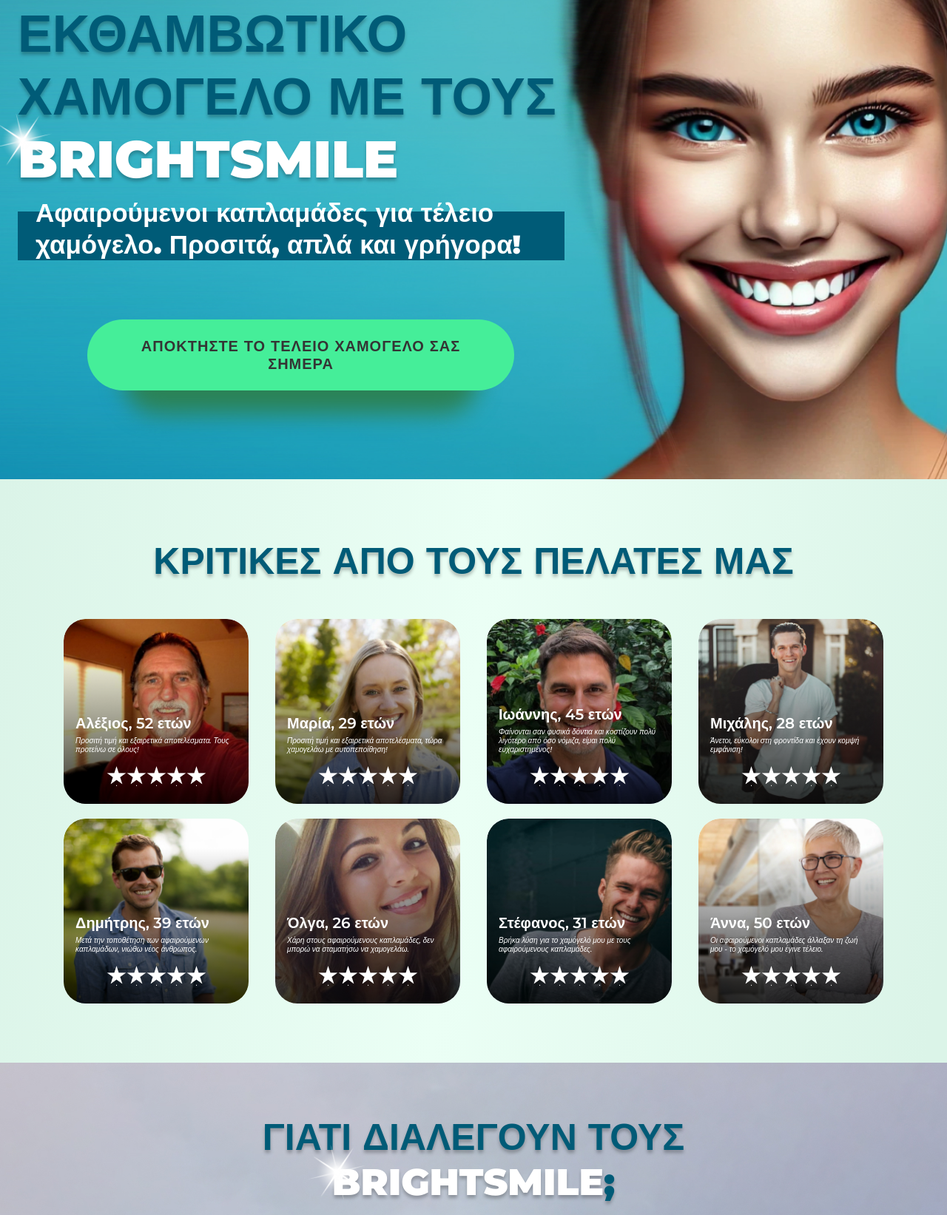
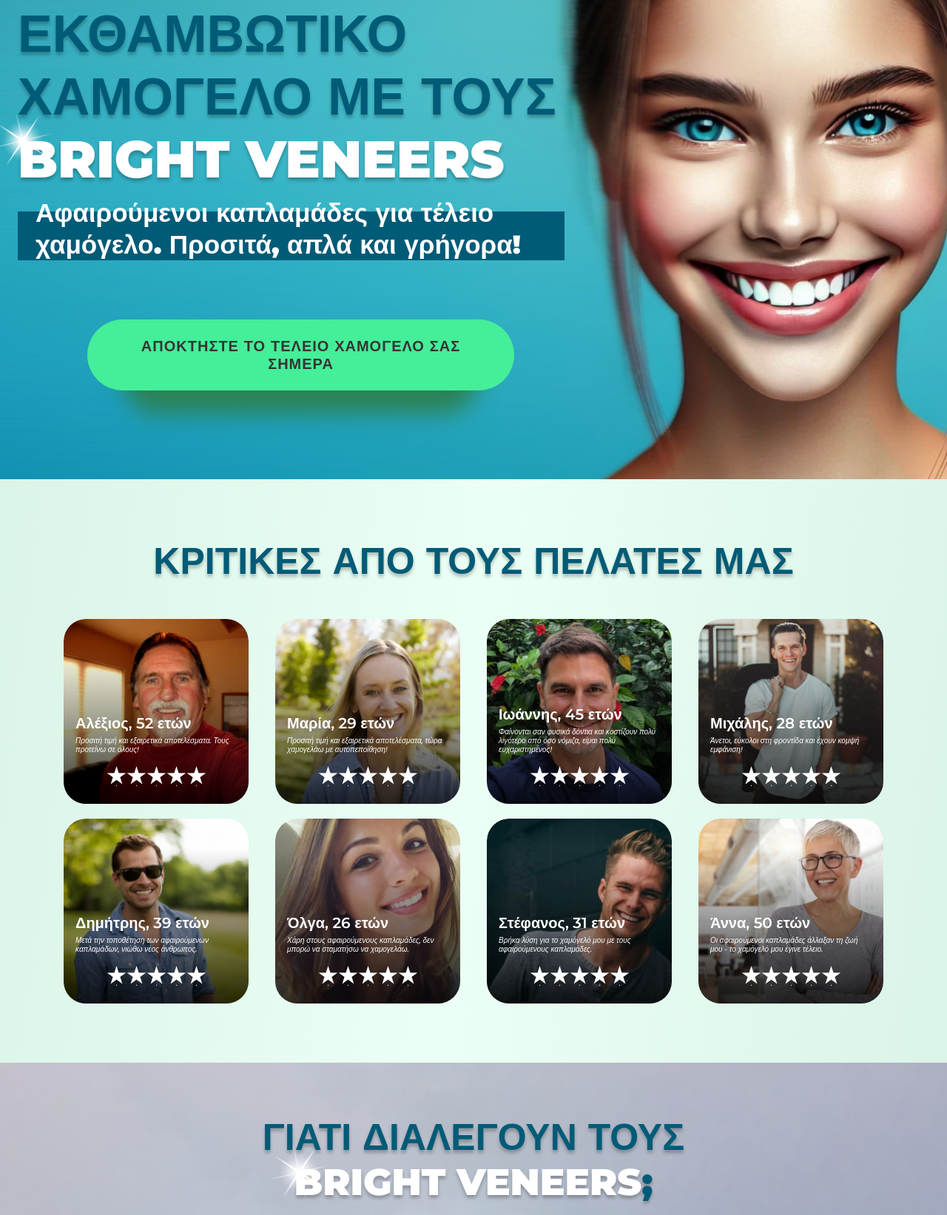
Before and after one commit to htmlcoder001/gr-2137-BrightSmile, a plain HTML site: page index.html in a window 1280 px wide. Shown: the part 117-1760 px from the top of the page at 74% size. Drawn offline with Linux system fonts and the light colour scheme.

Commit message:
Base template

```diff
--- a/index.html
+++ b/index.html
@@ -15,7 +15,7 @@
   <!-- FAVICON -->
   <link rel="shortcut icon" href="favicon.png" type="image/x-icon"/>
 
-  <title>BrightSmile</title>
+  <title>Bright Veneers</title>
 
   <link rel="preconnect" href="https://fonts.googleapis.com">
   <link rel="preconnect" href="https://fonts.gstatic.com" crossorigin>
@@ -31,7 +31,7 @@
     <!-- Intro -->
     <section class="section-intro">
       <div class="theme-wrapper intro-wrapper">
-        <h1 class="intro-wrapper__title">ΕΚΘΑΜΒΩΤΙΚΟ ΧΑΜΟΓΕΛΟ ΜΕ ΤΟΥΣ <span class="logo-shine">BrightSmile</span></h1>
+        <h1 class="intro-wrapper__title">ΕΚΘΑΜΒΩΤΙΚΟ ΧΑΜΟΓΕΛΟ ΜΕ ΤΟΥΣ <span class="logo-shine">Bright Veneers</span></h1>
         <p class="intro-wrapper__text"><span>Αφαιρούμενοι καπλαμάδες για τέλειο χαμόγελο. Προσιτά, απλά και γρήγορα!</span></p>
         <a href="#form" class="intro-wrapper__button theme-button">
           <span class="theme-button__text">ΑΠΟΚΤΗΣΤΕ ΤΟ ΤΕΛΕΙΟ ΧΑΜΟΓΕΛΟ ΣΑΣ ΣΗΜΕΡΑ</span>
@@ -117,7 +117,7 @@
     <!-- Why -->
     <section class="section-why">
       <div class="theme-wrapper why-wrapper">
-        <span class="theme-headline why-wrapper__headline">ΓΙΑΤΙ ΔΙΑΛΕΓΟΥΝ ΤΟΥΣ <span class="logo-shine">BrightSmile</span>;</span>
+        <span class="theme-headline why-wrapper__headline">ΓΙΑΤΙ ΔΙΑΛΕΓΟΥΝ ΤΟΥΣ <span class="logo-shine">Bright Veneers</span>;</span>
         <div class="why-wrapper__box">
           <div class="why-box__item">
             <p class="why-item__text">Προσιτή τιμή</p>
```
